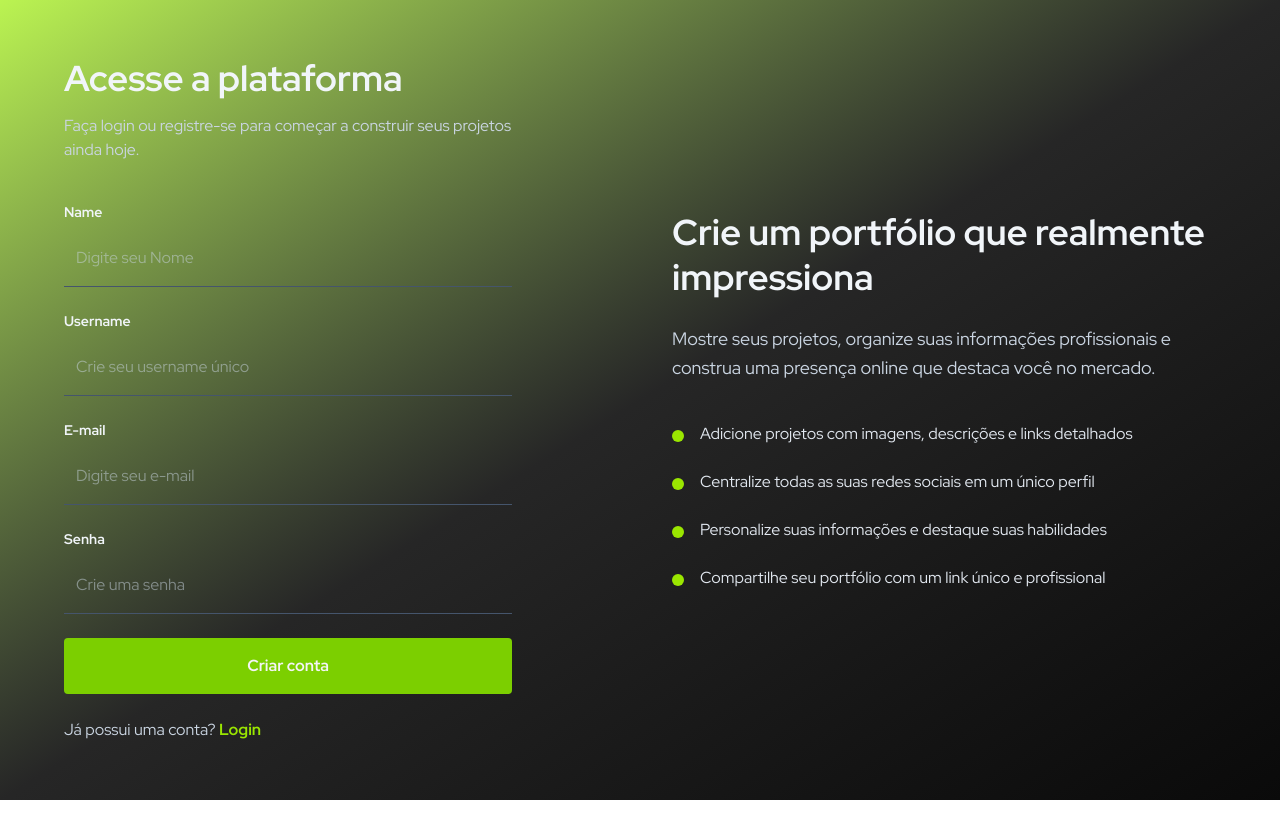
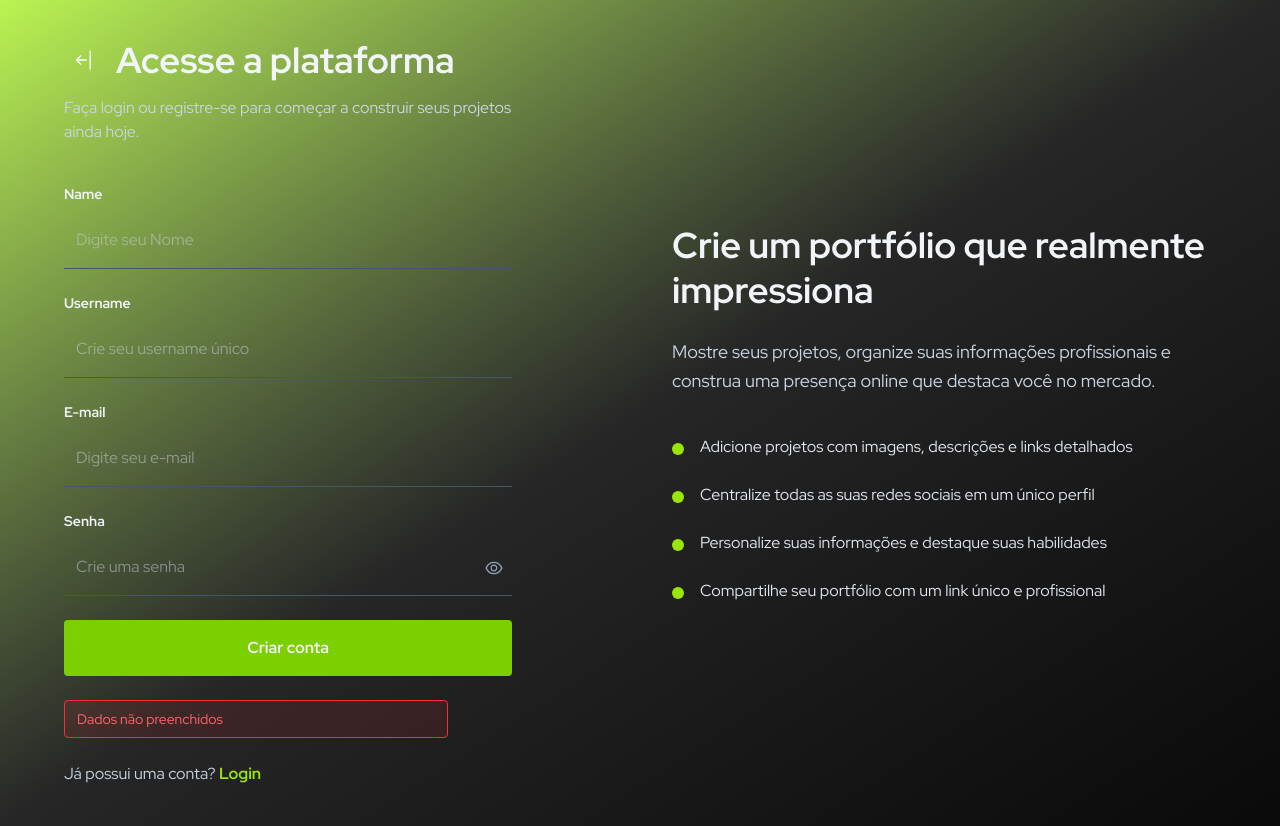
Before and after one commit to lednew2004/fullstack-your-portfolio, a Next.js app: page /register in a window 1280 px wide. Both pictures are taken after a click on the button "Criar conta". Before the commit the page ends 800 px from the top, so only its background shows below. Built offline with nearby package versions, Linux system fonts and the light colour scheme; no server answers.

Commit message:
customize ui

```diff
--- a/app/(pages)/login/page.tsx
+++ b/app/(pages)/login/page.tsx
@@ -3,11 +3,15 @@
 import { loginUser } from "@/app/actions/login";
 import { useRouter } from "next/navigation";
 import { useState } from "react";
+import { AiOutlineEye, AiOutlineEyeInvisible } from "react-icons/ai";
 import { BiCube } from "react-icons/bi";
+import { BsArrowBarRight } from "react-icons/bs";
 
 export default function Login() {
   const [email, setEmail] = useState("");
   const [password, setPassword] = useState("");
+  const [showPassword, setShowPassword] = useState(false);
+  const [errorMessage, setErrorMessage] = useState("");
 
   const router = useRouter();
 
@@ -17,13 +21,20 @@
       router.push("/profile");
     } catch (error: any) {
       console.log("Erro login:", error.message);
+      setErrorMessage(error?.message || "Email ou senha inválidos");
     }
   }
 
   return (
-    <div className="w-full min-h-screen flex flex-col lg:block bg-black">
+    <div className="w-full min-h-screen flex flex-col lg:block">
       {/* HEADER LOGO */}
       <div className="w-full flex justify-center lg:justify-start px-6 lg:px-0 lg:absolute lg:left-28 lg:top-10 mt-6 lg:mt-0">
+        <button
+          onClick={() => router.back()}
+          className="w-10 h-10 cursor-pointer flex items-center justify-center text-white hover:text-lime-400 transition"
+        >
+          <BsArrowBarRight size={22} />
+        </button>
         <div className="flex gap-1 items-center">
           <BiCube size={35} className="text-lime-300" />
           <span className="text-2xl font-bold text-white font-mono">Your</span>
@@ -72,19 +83,35 @@
                 <label className="text-slate-100 text-sm font-semibold">
                   Senha
                 </label>
-
-                <span className="text-lime-400 text-sm font-semibold cursor-pointer">
-                  Esqueceu a senha?
-                </span>
               </div>
 
-              <input
-                type="password"
-                placeholder="Digite sua senha"
-                className="w-full lg:w-96 px-3 py-4 rounded border border-slate-200 bg-transparent text-white outline-none"
-                onChange={(e) => setPassword(e.target.value)}
-                value={password}
-              />
+              <div className="relative w-full lg:w-96">
+                <input
+                  type={showPassword ? "text" : "password"}
+                  placeholder="Digite sua senha"
+                  className="w-full px-3 py-4 rounded border border-slate-200 bg-transparent text-white outline-none pr-12"
+                  onChange={(e) => setPassword(e.target.value)}
+                  value={password}
+                />
+
+                <button
+                  type="button"
+                  onClick={() => setShowPassword(!showPassword)}
+                  className="absolute right-3 top-1/2 -translate-y-1/2 text-white"
+                >
+                  {showPassword ? (
+                    <AiOutlineEyeInvisible size={20} />
+                  ) : (
+                    <AiOutlineEye size={20} />
+                  )}
+                </button>
+              </div>
+
+              {errorMessage && (
+                <div className="w-full lg:w-96 px-3 py-2 rounded bg-red-500/10 border border-red-500 text-red-400 text-sm">
+                  {errorMessage}
+                </div>
+              )}
             </div>
 
             {/* BUTTON */}
--- a/app/(pages)/register/page.tsx
+++ b/app/(pages)/register/page.tsx
@@ -1,13 +1,20 @@
 "use client";
 
 import { registerUser } from "@/app/actions/register";
+import { useRouter } from "next/navigation";
 import { useState } from "react";
+import { AiOutlineEye, AiOutlineEyeInvisible } from "react-icons/ai";
+import { BsArrowBarLeft } from "react-icons/bs";
 
 export default function Register() {
   const [name, setName] = useState("");
   const [username, setusername] = useState("");
   const [email, setEmail] = useState("");
   const [password, setPassword] = useState("");
+  const [showPassword, setShowPassword] = useState(false);
+  const [errorMessage, setErrorMessage] = useState("");
+
+  const router = useRouter();
 
   async function handleLoginUser() {
     try {
@@ -21,6 +28,7 @@
       window.location.href = "/login";
     } catch (error: any) {
       console.log("Erro:", error.message);
+      setErrorMessage(error?.message || "Internal server error");
     }
   }
 
@@ -31,15 +39,24 @@
         <div className="w-full lg:w-1/2 flex flex-col gap-10">
           {/* HEADER */}
           <div className="flex flex-col gap-4">
+            <div className="flex items-center gap-3">
+              <button
+                onClick={() => router.back()}
+                className="w-10 h-10 cursor-pointer flex items-center justify-center text-white hover:text-lime-400 transition"
+              >
+                <BsArrowBarLeft size={22} />
+              </button>
+
               <h1 className="text-slate-100 text-3xl md:text-4xl font-bold">
                 Acesse a plataforma
               </h1>
+            </div>
+
             <p className="text-slate-300 text-base max-w-md">
               Faça login ou registre-se para começar a construir seus projetos
               ainda hoje.
             </p>
           </div>
-
           {/* FORM */}
           <div className="flex flex-col gap-6">
             {/* NAME */}
@@ -89,13 +106,28 @@
               <label className="text-slate-100 text-sm font-semibold">
                 Senha
               </label>
+
+              <div className="relative w-full max-w-md">
                 <input
-                type="password"
+                  type={showPassword ? "text" : "password"}
                   placeholder="Crie uma senha"
-                className="w-full max-w-md px-3 py-4 border-b border-slate-600 bg-transparent outline-none text-slate-300"
+                  className="w-full px-3 py-4 border-b border-slate-600 bg-transparent outline-none text-slate-300 pr-10"
                   onChange={(e) => setPassword(e.target.value)}
                   value={password}
                 />
+
+                <button
+                  type="button"
+                  onClick={() => setShowPassword(!showPassword)}
+                  className="absolute right-2 top-1/2 -translate-y-1/2 text-slate-400 hover:text-white transition"
+                >
+                  {showPassword ? (
+                    <AiOutlineEyeInvisible size={20} />
+                  ) : (
+                    <AiOutlineEye size={20} />
+                  )}
+                </button>
+              </div>
             </div>
 
             {/* BUTTON */}
@@ -105,6 +137,12 @@
             >
               Criar conta
             </button>
+
+            {errorMessage && (
+              <div className="w-full lg:w-96 px-3 py-2 rounded bg-red-500/10 border border-red-500 text-red-400 text-sm">
+                {errorMessage}
+              </div>
+            )}
 
             {/* LOGIN LINK */}
             <div>
--- a/app/actions/login.ts
+++ b/app/actions/login.ts
@@ -13,7 +13,7 @@
   password: string;
 }) {
   if (!email || !password) {
-    throw new Error("Missing fields");
+    throw new Error("Dados não preenchidos");
   }
 
   const user = await prisma.user.findUnique({
@@ -21,13 +21,13 @@
   });
 
   if (!user || !user.password_hash) {
-    throw new Error("Invalid credentials");
+    throw new Error("Credenciais invalidas");
   }
 
   const passwordMatch = await bcrypt.compare(password, user.password_hash);
 
   if (!passwordMatch) {
-    throw new Error("Invalid credentials");
+    throw new Error("Credenciais invalidas");
   }
 
   // 🔐 cria token
--- a/app/actions/register.ts
+++ b/app/actions/register.ts
@@ -15,7 +15,7 @@
   password: string;
 }) {
   if (!name || !username || !email || !password) {
-    throw new Error("Missing fields");
+    throw new Error("Dados não preenchidos");
   }
 
   // verifica email
@@ -24,7 +24,7 @@
   });
 
   if (emailExists) {
-    throw new Error("Email already in use");
+    throw new Error("Esse E-mail está em uso");
   }
 
   // verifica username
@@ -33,7 +33,7 @@
   });
 
   if (usernameExists) {
-    throw new Error("Username already in use");
+    throw new Error("Esse username está em uso");
   }
 
   const password_hash = await bcrypt.hash(password, 10);
```
Lines whose indentation alone changed are shown as unchanged.
